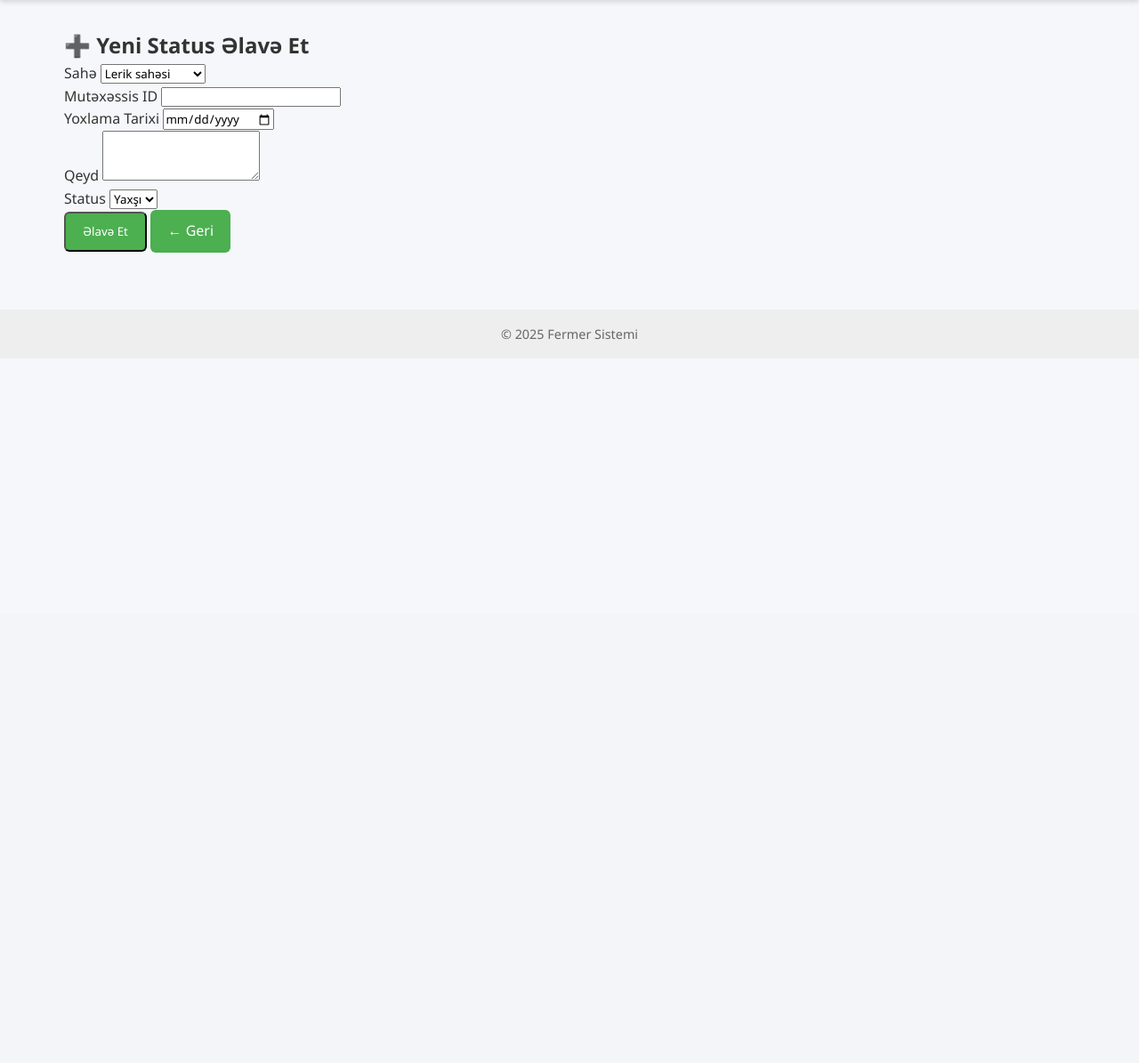
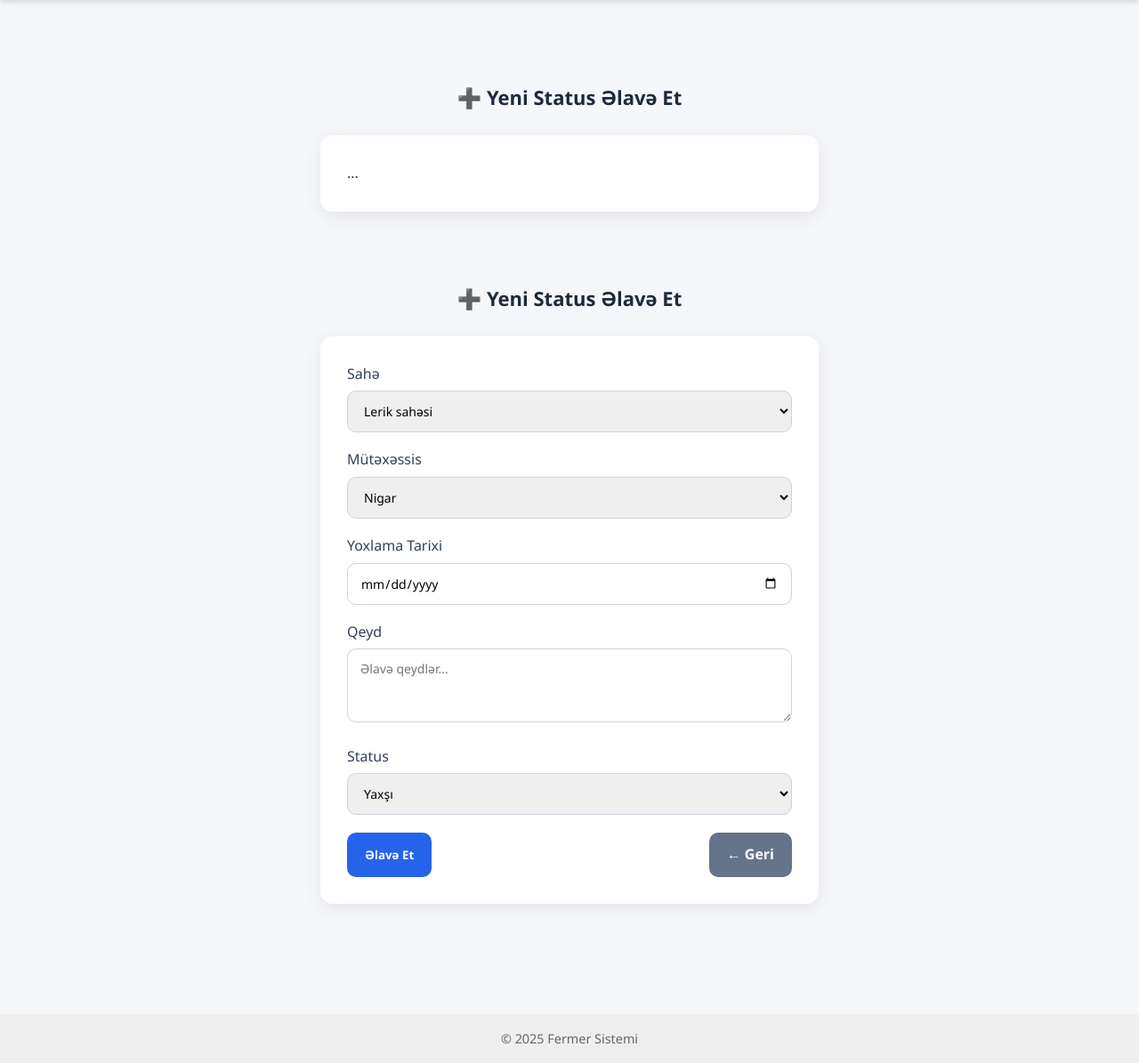
Before and after one commit to h4senov/AGRO-AI-V2, a Flask app: page /status/add in a window 1280 px wide. Shown: the part 109-1304 px from the top of the page at 89% size. Before the commit the page ends 491 px from the top, so only its background shows below. Run offline with Flask 3, Linux system fonts and the light colour scheme.

Commit message:
areaStatus/ router/ ui-ux

```diff
--- a/models.py
+++ b/models.py
@@ -76,11 +76,15 @@ class Specialist(db.Model):
 
     id = db.Column(db.Integer, primary_key=True)
     name = db.Column(db.String(100))
+    last_name = db.Column(db.String(100))
     contact_info = db.Column(db.String(100))
 
     inspections = db.relationship("AreaStatus", back_populates="specialist")
     problems_solved = db.relationship("Problem", back_populates="specialist")
 
+    @property
+    def full_name(self):
+        return f"{self.name} {self.last_name}"
 
 # -------------------- PROBLEMS --------------------
 class Problem(db.Model):
--- a/routes/areaStatus.py
+++ b/routes/areaStatus.py
@@ -1,5 +1,6 @@
 from flask import request, render_template, redirect, url_for, flash
 from models import db, Area, AreaStatus, Specialist
+from datetime import datetime
 
 
 def register_fermer_areaStatus(app):
@@ -22,8 +23,9 @@ def register_fermer_areaStatus(app):
     def add_status():
         if request.method == 'POST':
             area_id = request.form['area_id']
-            specialist_id = request.form['specialist_id']
-            inspection_date = request.form['inspection_date']
+            specialist_id = request.form['specialist_id']   # select-dən gələcək
+            inspection_date_str = request.form['inspection_date']  # '2025-10-01'
+            inspection_date = datetime.strptime(inspection_date_str, '%Y-%m-%d').date()  # <-- Düzəliş burda
             notes = request.form['notes']
             status_value = request.form['status']
 
@@ -43,6 +45,7 @@ def register_fermer_areaStatus(app):
         specialists = Specialist.query.all()
         return render_template('areaStatus/add.html', areas=areas, specialists=specialists)
 
+
     @app.route('/status/<int:status_id>/delete', methods=['GET'], endpoint='delete_status')
     def delete_status(status_id):
         areaStatus = get_status_by_id(status_id)
@@ -51,14 +54,26 @@ def register_fermer_areaStatus(app):
         flash('Status uğurla silindi!', 'success')
         return redirect(url_for('list_status'))
 
-    @app.route('/status/<int:status_id>/update', methods=['POST'], endpoint='update_status')
+
+
+    @app.route('/status/update/<int:status_id>', methods=['GET', 'POST'], endpoint='update_status')
     def update_status(status_id):
-        areaStatus = get_status_by_id(status_id)
-        areaStatus.area_id = request.form['area_id']
-        areaStatus.specialist_id = request.form['specialist_id']
-        areaStatus.inspection_date = request.form['inspection_date']
-        areaStatus.notes = request.form['notes']
-        areaStatus.status = request.form['status']
-        db.session.commit()
-        flash('Status uğurla yeniləndi!', 'success')
-        return redirect(url_for('single_status', status_id=areaStatus.id))
+        status = AreaStatus.query.get_or_404(status_id)
+
+        if request.method == 'POST':
+            status.area_id = request.form['area_id']
+            status.specialist_id = request.form['specialist_id']
+
+            from datetime import datetime
+            status.inspection_date = datetime.strptime(
+                request.form['inspection_date'], "%Y-%m-%d"
+            ).date()
+
+            status.notes = request.form['notes']
+            status.status = request.form['status']
+
+            db.session.commit()
+            flash('Status yeniləndi!', 'success')
+            return redirect(url_for('list_status'))
+
+        return render_template('areaStatus/update.html', areaStatus=status, areas=Area.query.all(), specialists=Specialist.query.all())
--- a/run.py
+++ b/run.py
@@ -1,7 +1,8 @@
 from flask import Flask, render_template
-from models import init_db
+from models import init_db, db
 from datetime import datetime
 import os
+from flask_migrate import Migrate
 
 
 def create_app():
@@ -15,6 +16,8 @@ def create_app():
 
     # Init DB
     init_db(app)
+
+    migrate = Migrate(app, db)
 
     # Add datetime for all templates
     @app.context_processor
--- a/static/css/status.css
+++ b/static/css/status.css
@@ -1,198 +1,93 @@
-/* =======================
-   STATUS PAGES STYLES
-   ======================= */
-
-body {
-    font-family: 'Segoe UI', Tahoma, Geneva, Verdana, sans-serif;
-    background: #f8fafc;
-    margin: 0;
-    padding: 0;
+/* Form wrapper ortada olsun */
+.form-wrapper {
+    max-width: 600px;
+    margin: 40px auto;
+    padding: 20px;
 }
 
-/* Container */
-.container {
-    width: 90%;
-    max-width: 1100px;
-    margin: 40px auto;
+/* Başlıq */
+.form-title {
+    font-size: 22px;
+    font-weight: 600;
+    color: #1e293b;
+    margin-bottom: 25px;
+    text-align: center;
 }
 
-/* Headings */
-h1, h2, h3 {
-    color: #1e293b;
-    margin-bottom: 20px;
-    font-weight: 600;
+/* Card-form dizaynı */
+.custom-form {
+    background: #ffffff;
+    padding: 30px;
+    border-radius: 14px;
+    box-shadow: 0px 6px 20px rgba(0, 0, 0, 0.08);
 }
 
-/* =======================
-   CARD STYLE
-   ======================= */
-.card {
-    background: #ffffff;
-    border-radius: 16px;
-    padding: 20px;
-    margin-bottom: 20px;
-    box-shadow: 0px 4px 12px rgba(0,0,0,0.08);
-    transition: all 0.3s ease-in-out;
+/* Form qrupları */
+.form-group {
+    margin-bottom: 18px;
 }
 
-.card:hover {
-    transform: translateY(-3px);
-    box-shadow: 0px 8px 20px rgba(0,0,0,0.12);
-}
-
-.card-title {
-    font-size: 18px;
-    font-weight: bold;
-    color: #0f172a;
-    margin-bottom: 10px;
-}
-
-.card-text {
-    font-size: 14px;
-    color: #475569;
-    margin-bottom: 10px;
-}
-
-/* =======================
-   TABLE STYLE
-   ======================= */
-.table-container {
-    overflow-x: auto;
-}
-
-table {
-    width: 100%;
-    border-collapse: collapse;
-    margin: 20px 0;
-    background: #ffffff;
-    border-radius: 12px;
-    overflow: hidden;
-    box-shadow: 0px 4px 12px rgba(0,0,0,0.06);
-}
-
-thead {
-    background: #1d4ed8;
-    color: white;
-}
-
-thead th {
-    padding: 14px;
-    text-align: left;
-    font-size: 15px;
-    letter-spacing: 0.5px;
-}
-
-tbody td {
-    padding: 12px;
-    border-bottom: 1px solid #e2e8f0;
-    font-size: 14px;
+.form-group label {
+    display: block;
+    margin-bottom: 6px;
+    font-weight: 500;
     color: #334155;
 }
 
-tbody tr:hover {
-    background: #f1f5f9;
-}
-
-/* =======================
-   FORM STYLE
-   ======================= */
-form {
-    background: #ffffff;
-    padding: 25px;
-    border-radius: 16px;
-    box-shadow: 0px 4px 12px rgba(0,0,0,0.08);
-    margin-bottom: 30px;
-}
-
-form label {
-    display: block;
-    margin-bottom: 6px;
-    font-weight: 500;
-    color: #1e293b;
-}
-
-form input,
-form select,
-form textarea {
+/* Input, Select, Textarea */
+.form-group input,
+.form-group select,
+.form-group textarea {
     width: 100%;
-    padding: 12px;
-    margin-bottom: 18px;
+    padding: 12px 14px;
     border: 1px solid #cbd5e1;
     border-radius: 10px;
     font-size: 14px;
-    transition: border 0.3s;
+    transition: all 0.2s;
 }
 
-form input:focus,
-form select:focus,
-form textarea:focus {
+.form-group input:focus,
+.form-group select:focus,
+.form-group textarea:focus {
     border-color: #2563eb;
+    box-shadow: 0px 0px 0px 3px rgba(37, 99, 235, 0.2);
     outline: none;
-    box-shadow: 0px 0px 0px 3px rgba(37, 99, 235, 0.2);
 }
 
-/* =======================
-   BUTTON STYLE
-   ======================= */
+/* Düymələr */
+.form-actions {
+    display: flex;
+    justify-content: space-between;
+    gap: 10px;
+    margin-top: 20px;
+}
+
 .btn {
-    display: inline-block;
-    padding: 10px 18px;
-    font-size: 14px;
+    padding: 12px 20px;
+    border-radius: 10px;
     font-weight: 600;
-    border-radius: 10px;
-    text-decoration: none;
-    transition: all 0.3s ease;
+    border: none;
     cursor: pointer;
+    transition: 0.3s;
+    text-align: center;
 }
 
 .btn-primary {
     background: #2563eb;
-    color: white;
-    border: none;
+    color: #fff;
 }
 
 .btn-primary:hover {
-    background: #1e40af;
-}
-
-.btn-danger {
-    background: #dc2626;
-    color: white;
-    border: none;
-}
-
-.btn-danger:hover {
-    background: #991b1b;
+    background: #1d4ed8;
 }
 
 .btn-secondary {
     background: #64748b;
-    color: white;
-    border: none;
+    color: #fff;
+    text-decoration: none;
+    display: inline-block;
 }
 
 .btn-secondary:hover {
     background: #475569;
 }
-
-/* =======================
-   FLASH MESSAGES
-   ======================= */
-.flash {
-    padding: 12px;
-    margin: 20px 0;
-    border-radius: 10px;
-    font-weight: 500;
-}
-
-.flash.success {
-    background: #d1fae5;
-    color: #065f46;
-    border-left: 6px solid #10b981;
-}
-
-.flash.error {
-    background: #fee2e2;
-    color: #991b1b;
-    border-left: 6px solid #ef4444;
-}
--- a/templates/areaStatus/add.html
+++ b/templates/areaStatus/add.html
@@ -1,46 +1,64 @@
 {% extends "base.html" %}
 {% block title %}Yeni Status Əlavə Et{% endblock %}
 
+{% block extra_css %}
+<link rel="stylesheet" href="{{ url_for('static', filename='css/status.css') }}">
+{% endblock %}
+
 {% block content %}
-<div class="container mt-4">
-    <h2>➕ Yeni Status Əlavə Et</h2>
+<div class="form-wrapper">
+    <h2 class="form-title">➕ Yeni Status Əlavə Et</h2>
 
-    <form method="POST" class="mt-3 shadow-sm p-4 rounded bg-light">
-        <div class="mb-3">
-            <label class="form-label">Sahə</label>
-            <select name="area_id" class="form-select" required>
+    <form method="POST" class="custom-form">
+        ...
+    </form>
+</div>
+
+<div class="form-wrapper">
+    <h2 class="form-title">➕ Yeni Status Əlavə Et</h2>
+
+    <form method="POST" class="custom-form">
+        <div class="form-group">
+            <label>Sahə</label>
+            <select name="area_id" required>
                 {% for area in areas %}
                 <option value="{{ area.id }}">{{ area.name }}</option>
                 {% endfor %}
             </select>
         </div>
 
-        <div class="mb-3">
-            <label class="form-label">Mutəxəssis ID</label>
-            <input type="number" name="specialist_id" class="form-control" required>
+        <div class="form-group">
+            <label>Mütəxəssis</label>
+            <select name="specialist_id" required>
+                {% for specialist in specialists %}
+                <option value="{{ specialist.id }}">{{ specialist.name }}</option>
+                {% endfor %}
+            </select>
         </div>
 
-        <div class="mb-3">
-            <label class="form-label">Yoxlama Tarixi</label>
-            <input type="date" name="inspection_date" class="form-control" required>
+        <div class="form-group">
+            <label>Yoxlama Tarixi</label>
+            <input type="date" name="inspection_date" required>
         </div>
 
-        <div class="mb-3">
-            <label class="form-label">Qeyd</label>
-            <textarea name="notes" class="form-control" rows="3"></textarea>
+        <div class="form-group">
+            <label>Qeyd</label>
+            <textarea name="notes" rows="3" placeholder="Əlavə qeydlər..."></textarea>
         </div>
 
-        <div class="mb-3">
-            <label class="form-label">Status</label>
-            <select name="status" class="form-select" required>
+        <div class="form-group">
+            <label>Status</label>
+            <select name="status" required>
                 <option value="yaxşı">Yaxşı</option>
                 <option value="orta">Orta</option>
                 <option value="pis">Pis</option>
             </select>
         </div>
 
-        <button type="submit" class="btn btn-success">Əlavə Et</button>
-        <a href="{{ url_for('list_status') }}" class="btn btn-secondary">← Geri</a>
+        <div class="form-actions">
+            <button type="submit" class="btn btn-primary">Əlavə Et</button>
+            <a href="{{ url_for('list_status') }}" class="btn btn-secondary">← Geri</a>
+        </div>
     </form>
 </div>
 {% endblock %}
--- a/templates/base.html
+++ b/templates/base.html
@@ -4,6 +4,7 @@
   <meta charset="UTF-8">
   <title>{% block title %}Fermer Sistemi{% endblock %}</title>
   <link rel="stylesheet" href="{{ url_for('static', filename='css/style.css') }}">
+  {% block extra_css %}{% endblock %}
 </head>
 <body>
   <header class="navbar">
```
Also changed, not shown: templates/areaStatus/list.html (+14 -5 lines), templates/areaStatus/update.html (+35 -21 lines), agro_layihe.db, static/images/pomidor.jpg (added).
